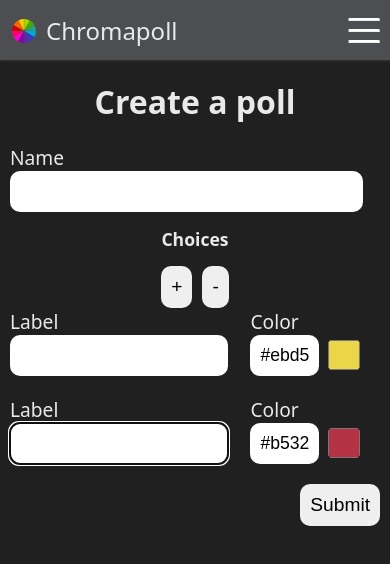
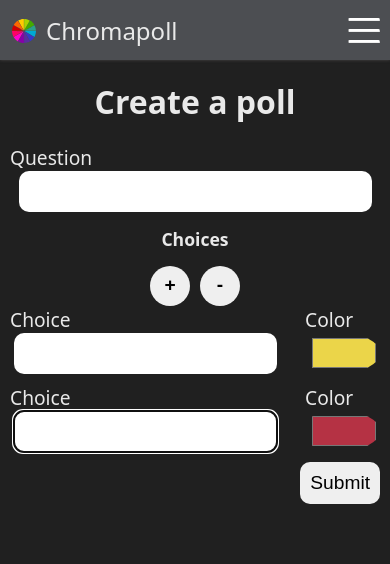
Before and after one commit to camdendotlol/chromapoll, a React (Create React App) app in the folder frontend/: page /create in a window 390 px wide. Shown: the top 564 px of the page. Built offline with nearby package versions, Linux system fonts and the light colour scheme; the HTML template or start-up script is replaced by a standard one.

Commit message:
improve poll creation form styles for mobile

```diff
--- a/frontend/src/components/CreatePoll/index.tsx
+++ b/frontend/src/components/CreatePoll/index.tsx
@@ -58,16 +58,14 @@ const CreatePoll: React.FC = () => {
     }
   }
 
-  // This keeps the hex text and color picker in sync
-  const _watchChoices = watch('choices')
-
   return (
     <PollFormContainer>
       <CenteredHeader>Create a poll</CenteredHeader>
       <form onSubmit={handleSubmit(createNewPoll)}>
         <FormItem>
-          <label htmlFor='title'>Name</label>
-          <FormInput id='title' {...register('title')} />
+          <label htmlFor='title'>Question</label>
+          <br />
+          <FormInput type='text' id='title' {...register('title')} />
         </FormItem>
         <CenteredSubtitle>Choices</CenteredSubtitle>
         <ExpansionButtons>
@@ -75,13 +73,13 @@ const CreatePoll: React.FC = () => {
             type='button'
             onClick={() => addChoice()}
           >
-            +
+            <span>+</span>
           </button>
           <button
             type='button'
             onClick={() => removeChoice()}
           >
-            -
+            <span>-</span>
           </button>
         </ExpansionButtons>
         {fields.map((field, index) => (
@@ -90,8 +88,9 @@ const CreatePoll: React.FC = () => {
               <label
                 htmlFor={`choice${index}Name`}
               >
-                Label
+                Choice
               </label>
+              <br />
               <input
                 type='text'
                 id={`choice${index}Name`}
@@ -104,17 +103,10 @@ const CreatePoll: React.FC = () => {
               >
                 Color
               </label>
-              <input
-                type='text'
-                id={`choice${index}Hex`}
-                {...register(`choices.${index}.color`)}
-              />
-            </FormItem>
-            <FormItem>
-              {/* TODO: use an OnChange param to keep these in sync */}
+              <br />
               <input
                 type='color'
-                id={`choice${index}Picker`}
+                id={`choice${index}Color`}
                 {...register(`choices.${index}.color`)}
               />
             </FormItem>
--- a/frontend/src/components/CreatePoll/styledComponents.tsx
+++ b/frontend/src/components/CreatePoll/styledComponents.tsx
@@ -1,5 +1,5 @@
-import styled from "styled-components"
-import breakpoints from "../../breakpoints"
+import styled from 'styled-components'
+import breakpoints from '../../breakpoints'
 
 export const PollFormContainer = styled.div`
   max-width: 600px;
@@ -22,6 +22,7 @@ export const FormItem = styled.div`
   label {
     font-size: 1.2rem;
     text-align: left;
+
   }
 
   input[type=text] {
@@ -29,9 +30,13 @@ export const FormItem = styled.div`
     padding: 10px;
     border-radius: 10px;
     border: none;
+    margin: 0 auto;
+    display: block;
+    width: 90%;
   }
 
   input[type=color] {
+    padding-left: 10px;
     border: none;
     border-radius: 50%;
     background-color: transparent;
@@ -55,30 +60,27 @@ export const SubmitButton = styled.button`
 
 export const ChoiceItem = styled.div`
   display: flex;
-  flex-flow: row;
-  flex-wrap: wrap;
   gap: 20px;
   margin: 0 auto;
-  margin-bottom: 20px;
+  margin-bottom: 10px;
+  justify-content: space-between;
 
-  * input {
-    width: 90%;
+  div:nth-child(1) {
+    flex-grow: 4;
   }
 
   div:nth-child(1) {
-    width: calc(65% - 20px);
+    flex-grow: 1;
   }
 
-  div:nth-child(2) {
-    width: calc(20% - 20px);
+  div:nth-child(2) label {
+    margin-left: 5px;
   }
 
-  div:nth-child(3) input {
-    align-self: center;
+  div:nth-child(2) input {
+    display: block;
     height: 40px;
-    width: 40px;
-    position: relative;
-    top: 40%;
+    width: 80px;
   }
 `
 
@@ -89,12 +91,23 @@ export const ExpansionButtons = styled.div`
   gap: 10px;
 
   button {
+    display: flex;
+    justify-content: center;
     padding: 10px;
-    border-radius: 10px;
+    border-radius: 50%;
+    height: 40px;
+    width: 40px;
     font-size: 1.2rem;
     border: none;
     text-align: center;
     transition: 0.2s;
+    font-weight: 600;
+  }
+
+  // Just a little exta positioning to center the text
+  button span {
+    position: relative;
+    top: -2px;
   }
 
   button:hover {
```
